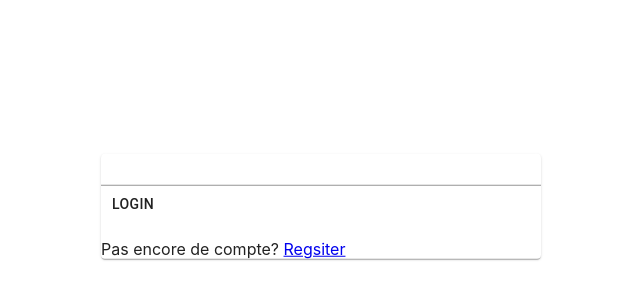
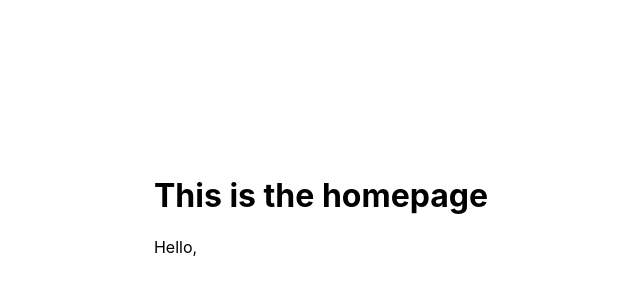
Before and after one commit to StfnC/chad-finance, a React (Create React App) app in the folder frontend/: page / in a window 1280 px wide. Shown: the part 186-486 px from the top of the page, without its empty margins (319-959 px from the left). Built offline with nearby package versions, Linux system fonts and the light colour scheme.

Commit message:
Added basic routes, split layout into a layout file

```diff
--- a/frontend/package.json
+++ b/frontend/package.json
@@ -9,7 +9,12 @@
     "@testing-library/user-event": "^12.7.1",
     "react": "^17.0.1",
     "react-dom": "^17.0.1",
+    "react-redux": "^7.2.2",
+    "react-router-dom": "^5.2.0",
     "react-scripts": "4.0.2",
+    "redux": "^4.0.5",
+    "redux-devtools-extension": "^2.13.8",
+    "redux-thunk": "^2.3.0",
     "web-vitals": "^1.1.0"
   },
   "scripts": {
--- a/frontend/src/App.js
+++ b/frontend/src/App.js
@@ -1,15 +1,18 @@
-import logo from './logo.svg';
-import './App.css';
+import React from 'react';
+import { BrowserRouter as Router, Route, Switch } from 'react-router-dom';
+import Layout from './components/Layout';
 import HomePage from './components/HomePage';
 import Login from './components/Login';
 
-function App() {
+export default function App() {
   return (
-    <div className="center">
-      <Login />
-
-      </div>
-  );
+    <Router>
+      <Layout>
+        <Switch>
+          <Route exact path='/' component={HomePage} />
+          <Route exact path='/login' component={Login} />
+        </Switch>
+      </Layout>
+    </Router>
+  )
 }
-
-export default App;
--- /dev/null
+++ b/frontend/src/components/Layout.js
@@ -0,0 +1,10 @@
+import React from 'react';
+import '../App.css';
+
+export default function Layout(props) {
+    return (
+        <div className="center">
+            {props.children}
+        </div>
+    )
+}
```
Also changed, not shown: 1 other file (tests, documents, lock files or other folders).
